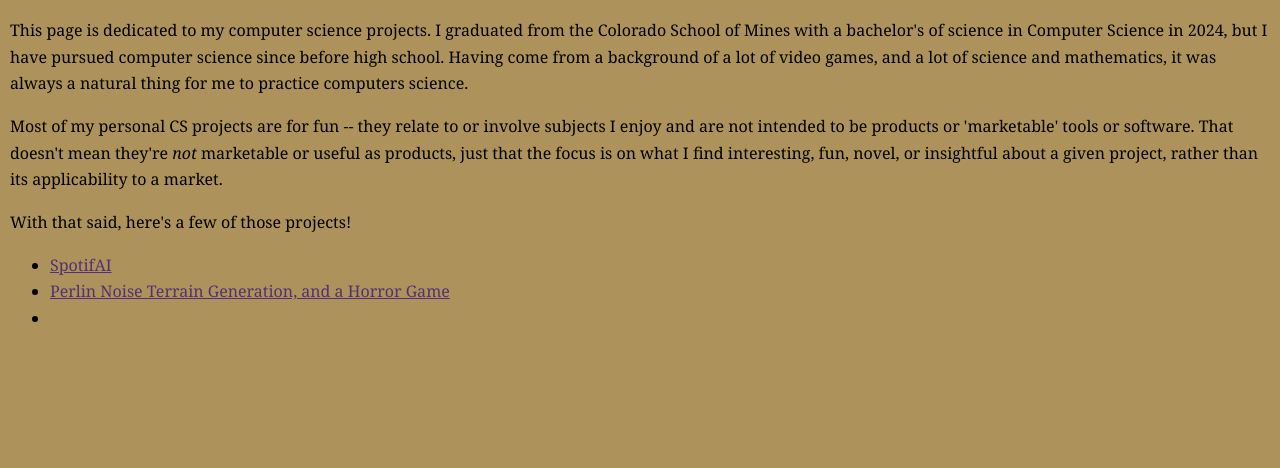
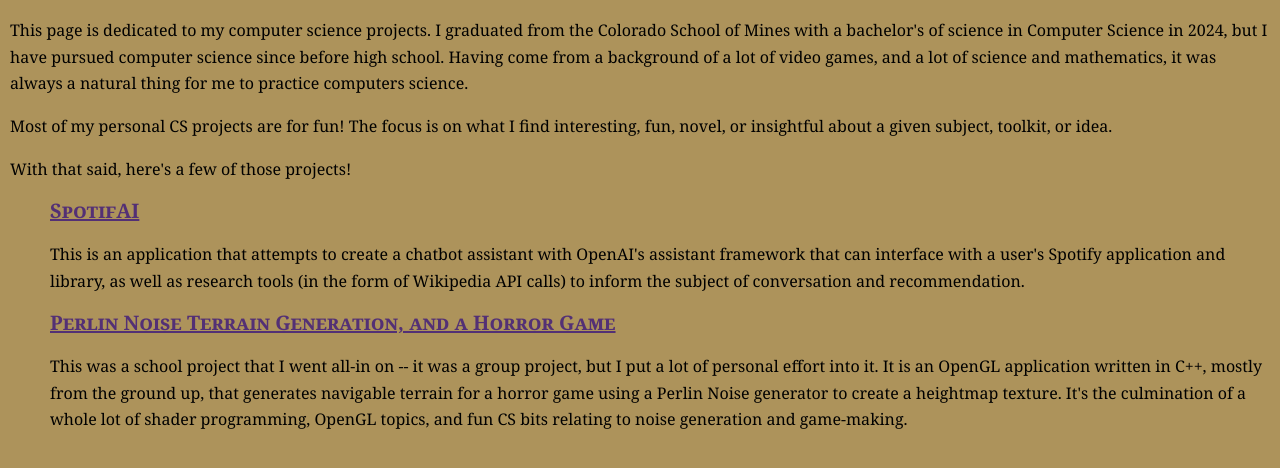
Before and after one commit to bkeefe313/bkeefe313.github.io, a plain HTML site: page projects/cs/index.html in a window 1280 px wide. Shown: the part 332-800 px from the top of the page. Drawn offline with Linux system fonts and the light colour scheme; files whose address does not match are found by name.

Commit message:
fixed CS proejcts page

```diff
--- a/projects/cs/index.html
+++ b/projects/cs/index.html
@@ -30,12 +30,18 @@
         <div id="content">
             <h2>Computer Science Projects</h2>
             <p>This page is dedicated to my computer science projects. I graduated from the Colorado School of Mines with a bachelor's of science in Computer Science in 2024, but I have pursued computer science since before high school. Having come from a background of a lot of video games, and a lot of science and mathematics, it was always a natural thing for me to practice computers science.</p>
-            <p>Most of my personal CS projects are for fun -- they relate to or involve subjects I enjoy and are not intended to be products or 'marketable' tools or software. That doesn't mean they're <i>not</i> marketable or useful as products, just that the focus is on what I find interesting, fun, novel, or insightful about a given project, rather than its applicability to a market.</p>
+            <p>Most of my personal CS projects are for fun! The focus is on what I find interesting, fun, novel, or insightful about a given subject, toolkit, or idea.</p>
             <p>With that said, here's a few of those projects!</p>
             <div id="cs-projects">
                 <ul>
-                    <li><a href="https://github.com/bkeefe313/SpotifAI">SpotifAI</a></li>
-                    <li><a href="https://github.com/bkeefe313/CSCI441_FP">Perlin Noise Terrain Generation, and a Horror Game</a></li>
+                    <li>
+                        <h1><a href="https://github.com/bkeefe313/SpotifAI">SpotifAI</a></h1>
+                        <p>This is an application that attempts to create a chatbot assistant with OpenAI's assistant framework that can interface with a user's Spotify application and library, as well as research tools (in the form of Wikipedia API calls) to inform the subject of conversation and recommendation.</p>
+                    </li>
+                    <li>
+                        <h1><a href="https://github.com/bkeefe313/CSCI441_FP">Perlin Noise Terrain Generation, and a Horror Game</a></h1>
+                        <p>This was a school project that I went all-in on -- it was a group project, but I put a lot of personal effort into it. It is an OpenGL application written in C++, mostly from the ground up, that generates navigable terrain for a horror game using a Perlin Noise generator to create a heightmap texture. It's the culmination of a whole lot of shader programming, OpenGL topics, and fun CS bits relating to noise generation and game-making.</p>
+                    </li>
                     <li><a href=""></a></li>
                 </ul>
             </div>
--- a/style.css
+++ b/style.css
@@ -138,3 +138,18 @@ body {
     object-fit: contain;
     margin: 10px;
 }
+
+/* CS Stuff */
+#cs-projects {
+
+}
+#cs-projects ul {
+
+}
+#cs-projects ul li{
+    display: block;
+}
+#cs-projects ul li h1 {
+    font-size: 20px;
+    font-variant: small-caps;
+}
```
